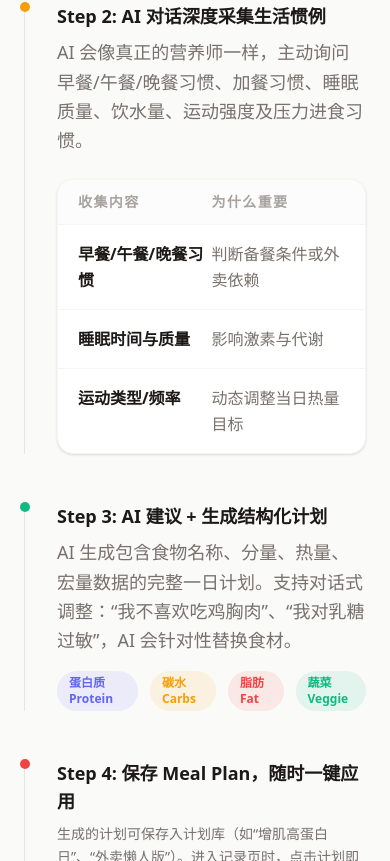
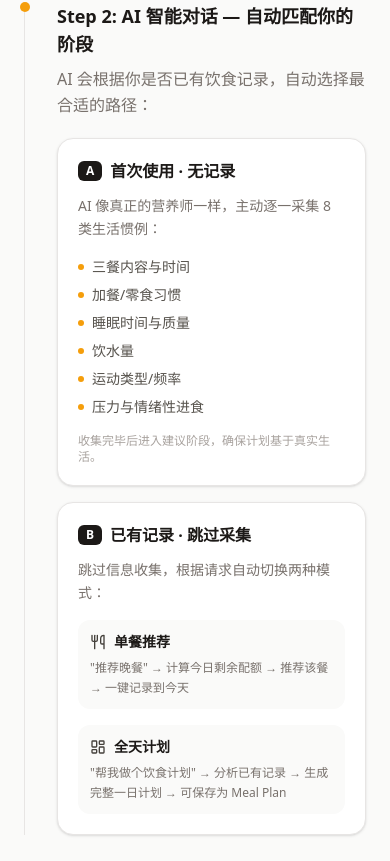
Before and after one commit to janjanjan312/milo_intro, a React (Vite) app: page / in a window 390 px wide. Shown: the part 3303-4164 px from the top of the page. Built offline with nearby package versions, Linux system fonts and the light colour scheme.

Commit message:
Update diet coaching section with dual-path flow and architecture diagram
- Step 2 now shows two paths: first-time users vs returning users
- Architecture diagram updated with decision node and branching flow
- Unified line colors and arrow styles across flow chart

Made-with: Cursor

```diff
--- a/src/App.tsx
+++ b/src/App.tsx
@@ -102,12 +102,18 @@ const FlowNode = ({ label, icon: Icon, subLabel, variant = "default" }: { label:
 );
 
 const FlowArrow = ({ direction = "down", length = "h-12" }: { direction?: "down" | "right", length?: string }) => (
-  <div className={`flex items-center justify-center text-stone-400 ${direction === 'down' ? `${length} w-full` : 'w-12 h-full'}`}>
-    <div className={`bg-stone-300 ${direction === 'down' ? 'w-px h-full' : 'h-px w-full'} relative`}>
-      <div className={`absolute ${direction === 'down' ? 'bottom-0 left-1/2 -translate-x-1/2' : 'right-0 top-1/2 -translate-y-1/2'}`}>
-        <ArrowRight className={`w-4 h-4 ${direction === 'down' ? 'rotate-90' : ''}`} />
-      </div>
-    </div>
+  <div className={`flex items-center justify-center ${direction === 'down' ? `${length} w-full` : 'w-12 h-full'}`}>
+    {direction === 'down' ? (
+      <svg className="w-2 h-full" viewBox="0 0 8 48" preserveAspectRatio="none">
+        <line x1="4" y1="0" x2="4" y2="42" stroke="#a8a29e" strokeWidth="2" />
+        <polygon points="0,42 8,42 4,48" fill="#a8a29e" />
+      </svg>
+    ) : (
+      <svg className="h-2 w-full" viewBox="0 0 48 8" preserveAspectRatio="none">
+        <line x1="0" y1="4" x2="42" y2="4" stroke="#a8a29e" strokeWidth="2" />
+        <polygon points="42,0 42,8 48,4" fill="#a8a29e" />
+      </svg>
+    )}
   </div>
 );
 
@@ -334,27 +340,58 @@ export default function App() {
 
               <div className="relative pl-8 border-l border-stone-200">
                 <div className="absolute -left-[5px] top-0 w-2.5 h-2.5 rounded-full bg-carbs" />
-                <h4 className="font-bold text-lg mb-2">Step 2: AI 对话深度采集生活惯例</h4>
-                <p className="text-stone-500 text-lg leading-relaxed mb-6">
-                  AI 会像真正的营养师一样，主动询问早餐/午餐/晚餐习惯、加餐习惯、睡眠质量、饮水量、运动强度及压力进食习惯。
+                <h4 className="font-bold text-lg mb-2">Step 2: AI 智能对话 — 自动匹配你的阶段</h4>
+                <p className="text-stone-500 text-base leading-relaxed mb-5">
+                  AI 会根据你是否已有饮食记录，自动选择最合适的路径：
                 </p>
 
-                <div className="bg-white rounded-2xl border border-stone-100 overflow-hidden shadow-sm max-w-lg">
-                  <div className="grid grid-cols-2 bg-stone-50/50 px-5 py-3 border-b border-stone-100 text-sm font-bold text-stone-400 uppercase tracking-widest">
-                    <div>收集内容</div>
-                    <div>为什么重要</div>
+                <div className="grid grid-cols-1 md:grid-cols-2 gap-4">
+                  <div className="bg-white rounded-2xl border border-stone-200 p-5 shadow-sm">
+                    <div className="flex items-center gap-2 mb-3">
+                      <div className="px-2 py-0.5 rounded-md bg-stone-900 text-white text-xs font-bold">A</div>
+                      <h5 className="font-bold text-base">首次使用 · 无记录</h5>
+                    </div>
+                    <p className="text-stone-500 text-sm leading-relaxed mb-4">AI 像真正的营养师一样，主动逐一采集 8 类生活惯例：</p>
+                    <div className="space-y-2 text-sm">
+                      {[
+                        "三餐内容与时间",
+                        "加餐/零食习惯",
+                        "睡眠时间与质量",
+                        "饮水量",
+                        "运动类型/频率",
+                        "压力与情绪性进食",
+                      ].map((item, idx) => (
+                        <div key={idx} className="flex items-center gap-2 text-stone-600">
+                          <div className="w-1.5 h-1.5 rounded-full bg-carbs flex-shrink-0" />
+                          <span>{item}</span>
+                        </div>
+                      ))}
+                    </div>
+                    <p className="text-stone-400 text-xs mt-4">收集完毕后进入建议阶段，确保计划基于真实生活。</p>
                   </div>
-                  <div className="divide-y divide-stone-100">
-                    {[
-                      { content: "早餐/午餐/晚餐习惯", why: "判断备餐条件或外卖依赖" },
-                      { content: "睡眠时间与质量", why: "影响激素与代谢" },
-                      { content: "运动类型/频率", why: "动态调整当日热量目标" },
-                    ].map((row, idx) => (
-                      <div key={idx} className="grid grid-cols-2 px-5 py-4 text-base leading-relaxed">
-                        <div className="text-stone-900 font-bold">{row.content}</div>
-                        <div className="text-stone-500">{row.why}</div>
+
+                  <div className="bg-white rounded-2xl border border-stone-200 p-5 shadow-sm">
+                    <div className="flex items-center gap-2 mb-3">
+                      <div className="px-2 py-0.5 rounded-md bg-stone-900 text-white text-xs font-bold">B</div>
+                      <h5 className="font-bold text-base">已有记录 · 跳过采集</h5>
+                    </div>
+                    <p className="text-stone-500 text-sm leading-relaxed mb-4">跳过信息收集，根据请求自动切换两种模式：</p>
+                    <div className="space-y-4">
+                      <div className="p-3 bg-stone-50 rounded-xl">
+                        <div className="flex items-center gap-2 mb-1.5">
+                          <Utensils className="w-4 h-4 text-stone-700" />
+                          <span className="font-bold text-sm">单餐推荐</span>
+                        </div>
+                        <p className="text-stone-500 text-xs leading-relaxed">"推荐晚餐" → 计算今日剩余配额 → 推荐该餐 → 一键记录到今天</p>
                       </div>
-                    ))}
+                      <div className="p-3 bg-stone-50 rounded-xl">
+                        <div className="flex items-center gap-2 mb-1.5">
+                          <LayoutDashboard className="w-4 h-4 text-stone-700" />
+                          <span className="font-bold text-sm">全天计划</span>
+                        </div>
+                        <p className="text-stone-500 text-xs leading-relaxed">"帮我做个饮食计划" → 分析已有记录 → 生成完整一日计划 → 可保存为 Meal Plan</p>
+                      </div>
+                    </div>
                   </div>
                 </div>
               </div>
@@ -390,7 +427,7 @@ export default function App() {
               </div>
               <div>
                 <VideoPlayer src="/images/sec1-s2.mp4" className="aspect-[9/18] shadow-sm" />
-                <p className="text-stone-500 text-sm mt-2 text-center">Step2：AI 对话采集生活惯例</p>
+                <p className="text-stone-500 text-sm mt-2 text-center">Step2：AI 智能对话匹配阶段</p>
               </div>
               <div>
                 <VideoPlayer src="/images/sec1-s3.mp4" className="aspect-[9/18] shadow-sm" />
@@ -576,14 +613,16 @@ export default function App() {
             {/* Intent Stage */}
             <FlowNode label="意图分类" icon={BrainCircuit} subLabel="DeepSeek-V3" variant="primary" />
 
-            <div className="w-full flex justify-center gap-12 mt-12 relative">
-              {/* Branching Lines */}
-              <svg className="absolute top-0 left-1/2 -translate-x-1/2 w-full h-12 pointer-events-none overflow-visible" style={{ top: '-48px' }} viewBox="-500 0 1000 48">
-                <path d="M 0 0 L 0 48 M 0 0 L -320 0 L -320 48 M 0 0 L 320 0 L 320 48" fill="none" stroke="#d6d3d1" strokeWidth="2" />
+            <div className="inline-flex gap-8 mt-12 relative">
+              <svg className="absolute left-0 right-0 h-12 pointer-events-none" style={{ top: '-48px', width: '100%' }}>
+                <line x1="50%" y1="0" x2="50%" y2="100%" stroke="#a8a29e" strokeWidth="2" />
+                <line x1="12.86%" y1="0" x2="87.14%" y2="0" stroke="#a8a29e" strokeWidth="2" />
+                <line x1="12.86%" y1="0" x2="12.86%" y2="100%" stroke="#a8a29e" strokeWidth="2" />
+                <line x1="87.14%" y1="0" x2="87.14%" y2="100%" stroke="#a8a29e" strokeWidth="2" />
               </svg>
 
               {/* Intent Columns */}
-              <div className="flex flex-col items-center gap-6 w-64">
+              <div className="flex flex-col items-center gap-6 w-72">
                 <FlowNode label="饮食记录" variant="accent" />
                 <FlowArrow />
                 <div className="bg-white p-6 rounded-2xl border border-stone-100 text-base space-y-4 shadow-sm w-full">
@@ -593,26 +632,52 @@ export default function App() {
                 </div>
               </div>
 
-              <div className="flex flex-col items-center gap-6 w-72">
+              <div className="flex flex-col items-center gap-0 w-[480px]">
                 <FlowNode label="饮食计划" variant="accent" />
                 <FlowArrow />
-                <div className="bg-white p-6 rounded-2xl border border-stone-100 text-base space-y-6 shadow-sm w-full">
-                  <div className="relative pl-6 border-l-2 border-stone-100">
-                    <span className="font-bold text-stone-400 block mb-1 text-xs uppercase tracking-widest">PHASE 1</span>
-                    逐一收集 8 类生活惯例
+                <div className="px-5 py-2.5 rounded-xl bg-stone-900 text-white text-sm font-bold">
+                  有饮食记录？
+                </div>
+
+                <div className="relative w-full h-16">
+                  <svg className="absolute inset-0 w-full h-full overflow-visible" viewBox="0 0 320 64" preserveAspectRatio="xMidYMid meet">
+                    <line x1="160" y1="0" x2="160" y2="14" stroke="#a8a29e" strokeWidth="2" />
+                    <line x1="78" y1="14" x2="242" y2="14" stroke="#a8a29e" strokeWidth="2" />
+                    <line x1="78" y1="14" x2="78" y2="56" stroke="#a8a29e" strokeWidth="2" />
+                    <polygon points="72,56 84,56 78,64" fill="#a8a29e" />
+                    <line x1="242" y1="14" x2="242" y2="56" stroke="#a8a29e" strokeWidth="2" />
+                    <polygon points="236,56 248,56 242,64" fill="#a8a29e" />
+                  </svg>
+                  <span className="absolute left-[40px] top-[18px] text-xs font-bold text-stone-500">No</span>
+                  <span className="absolute right-[40px] top-[18px] text-xs font-bold text-stone-500">Yes</span>
+                </div>
+
+                <div className="grid grid-cols-2 gap-4 w-full">
+                  <div className="bg-white p-5 rounded-2xl border border-stone-100 shadow-sm">
+                    <div className="font-bold text-stone-900 text-base mb-3">首次使用</div>
+                    <div className="text-stone-500 text-sm space-y-2">
+                      <div>1. 收集 8 类生活惯例</div>
+                      <div>2. 分析 + 优化建议</div>
+                      <div className="font-bold text-stone-900">3. 生成全天 Meal Plan</div>
+                    </div>
                   </div>
-                  <div className="relative pl-6 border-l-2 border-stone-100">
-                    <span className="font-bold text-stone-400 block mb-1 text-xs uppercase tracking-widest">PHASE 2</span>
-                    分析 + 优化建议
-                  </div>
-                  <div className="relative pl-6 border-l-2 border-stone-900">
-                    <span className="font-bold text-stone-900 block mb-1 text-xs uppercase tracking-widest">PHASE 3</span>
-                    生成结构化 Meal Plan
+                  <div className="bg-white p-5 rounded-2xl border border-stone-100 shadow-sm">
+                    <div className="font-bold text-stone-900 text-base mb-3">已有记录</div>
+                    <div className="text-sm space-y-4">
+                      <div>
+                        <div className="font-bold text-stone-700 mb-1">单餐推荐</div>
+                        <div className="text-stone-500">计算剩余配额 → 推荐该餐 → 记录到今天</div>
+                      </div>
+                      <div>
+                        <div className="font-bold text-stone-700 mb-1">全天计划</div>
+                        <div className="text-stone-500">分析记录 → 生成计划 → 保存至计划库</div>
+                      </div>
+                    </div>
                   </div>
                 </div>
               </div>
 
-              <div className="flex flex-col items-center gap-6 w-64">
+              <div className="flex flex-col items-center gap-6 w-72">
                 <FlowNode label="饮食分析" variant="accent" />
                 <FlowArrow />
                 <div className="bg-white p-6 rounded-2xl border border-stone-100 text-base space-y-4 shadow-sm w-full">
```
Also changed, not shown: 1 other file (tests, documents, lock files or other folders).
